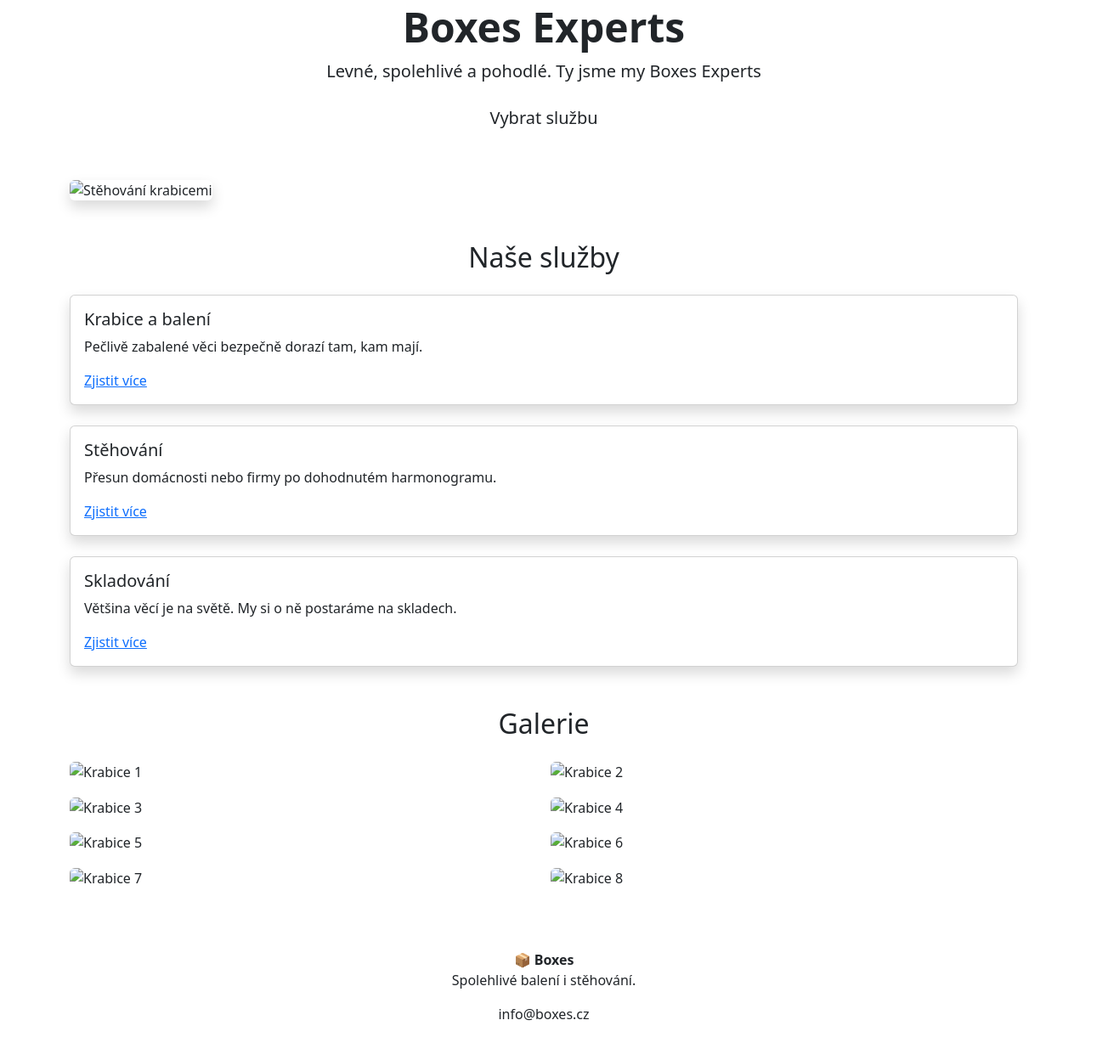
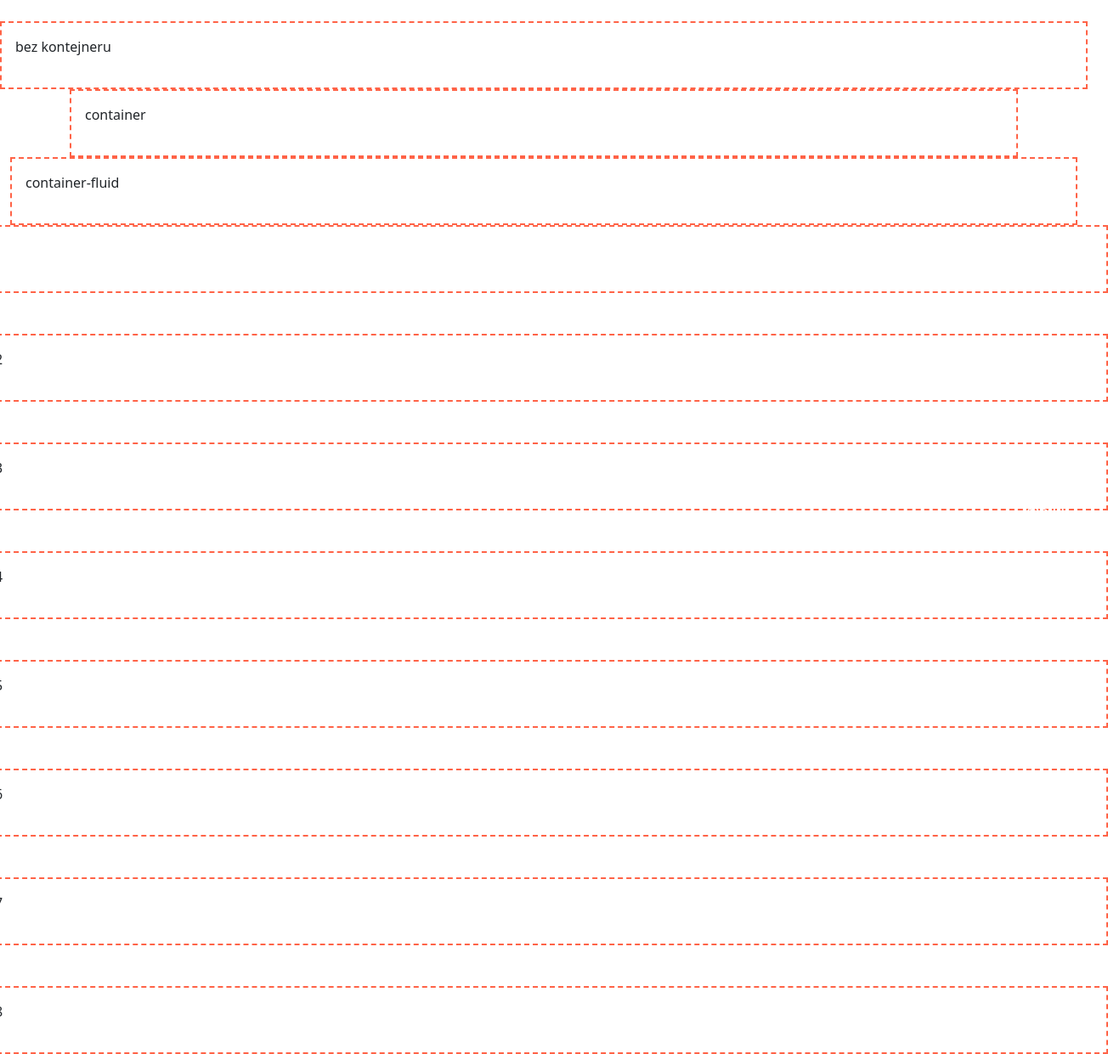
Before and after one commit to gyarab/2026_wt_zumr, a plain HTML site: page boxes/sablona.html in a window 1280 px wide. Shown: the part 175-1416 px from the top of the page at 85% size, 1304 px wide, since content can reach past the window. Drawn offline with nearby package versions, Linux system fonts and the light colour scheme.

Commit message:
Update sablona.html

```diff
--- a/boxes/sablona.html
+++ b/boxes/sablona.html
@@ -17,34 +17,32 @@
             min-height: 80px;
         }
     </style>
-
 </head>
 <body>
 
-    <nav class="navbar md:navbar-expand bg_body_tertiary shadow sticky-top">
+    <nav class="navbar md:navbar-expand bg_body_tertiary">
         <div class="container">
-            <a class="navbar-brand fw-bold" href="#boxes">📦 Boxes</a>
+            <a class="navbar-brand" href="#">Home</a>
 
-            <button class="navbar-toggler" type="button" data-bs-toggle="collapse" data-bs-target="#menu" aria-controls="menu" aria-expanded="false" aria-label="Otevřít menu">
+            <button class="navbar-toggler" type="button" data-bs-toggle="collapse" data-bs-target="#navbarNav" aria-controls="navbarNav" aria-expanded="false" aria-label="Toggle navigation">
                 <span class="navbar-toggler-icon"></span>
-
             </button>
 
-            <div class="collapse navbar-collapse" id="menu">
-                <ul class="navbar-nav ms-auto">
-                    <li class="nav-item"><a class="nav-link" href="#sluzby">Služby</a></li>
-                    <li class="nav-item"><a class="nav-link" href="#galerie">Galerie</a></li>
-                    <li class="nav-item"><a class="nav-link" href="kontakty.html">Kontakt</a></li>
+            <div class="collapse navbar-collapse" id="navbarNav">
+                <ul class="navbar-nav">
+                    <li class="nav-item">
+                        <a class="nav-link" href="#">Služby</a>
+                    </li>
+                    <li class="nav-item">
+                        <a class="nav-link" href="#">Galerie</a>
+                    </li>
+                    <li class="nav-item">
+                        <a class="nav-link" href="#">Kontakt</a>
+                    </li>
                 </ul>
             </div>
         </div>
     </nav>
-
-    <!-- Úkol 7: pruhy podle šířky obrazovky -->
-    <div class="container mt-3">
-        <div class="alert theme-warning md:d-none" role="alert">📱 Jsi na mobilu</div>
-        <div class="alert theme-info d-none lg:d-block" role="alert">🖥️ Jsi na velkém displeji</div>
-    </div>
 
     <!-- Ukazatel aktuálního breakpointu (vpravo dole) -->
     <div class="position-fixed bottom-0 end-0 m-3 badge theme-inverse fs-md">
@@ -56,85 +54,31 @@
         <span class="d-none 2xl:d-inline">2XL ≥ 1536</span>
     </div>
 
-    <main id="boxes">
-        <!-- Hero: mobil pod sebou, od LG vedle sebe 1:1 -->
-        <section class="container my-5">
-            <div class="row g-5 align-items-center">
-                <div class="col-12 lg:col-6 text-center lg:text-start">
-                    <h1 class="display-5 fw-bold">Boxes Experts</h1>
-                    <p class="lead">Levné, spolehlivé a pohodlé. Ty jsme my Boxes Experts</p>
-                    <a class="btn theme-primary btn-lg" href="#sluzby">Vybrat službu</a>
-                </div>
-                <div class="col-12 lg:col-6">
-                    <img src="img/hero.svg" class="img-fluid rounded shadow" alt="Stěhování krabicemi">
-                </div>
-            </div>
-        </section>
+    <div class="container">
+        <h1 class="my-5">Boxes</h1>
 
-        <!-- 3 karty služeb -->
-        <section id="sluzby" class="container my-5">
-            <h2 class="mb-4 text-center">Naše služby</h2>
-            <div class="row g-4">
-                <div class="col-12 md:col-4">
-                    <article class="card h-100 shadow rounded">
-                        <div class="card-body">
-                            <h3 class="card-title h5">Krabice a balení</h3>
-                            <p class="card-text">Pečlivě zabalené věci bezpečně dorazí tam, kam mají.</p>
-                            <a href="#kontakt" class="card-link">Zjistit více</a>
-                        </div>
-                    </article>
-                </div>
-                <div class="col-12 md:col-4">
-                    <article class="card h-100 shadow rounded">
-                        <div class="card-body">
-                            <h3 class="card-title h5">Stěhování</h3>
-                            <p class="card-text">Přesun domácnosti nebo firmy po dohodnutém harmonogramu.</p>
-                            <a href="#kontakt" class="card-link">Zjistit více</a>
-                        </div>
-                    </article>
-                </div>
-                <div class="col-12 md:col-4">
-                    <article class="card h-100 shadow rounded">
-                        <div class="card-body">
-                            <h3 class="card-title h5">Skladování</h3>
-                            <p class="card-text">Většina věcí je na světě. My si o ně postaráme na skladech.</p>
-                            <a href="#kontakt" class="card-link">Zjistit více</a>
-                        </div>
-                    </article>
-                </div>
-            </div>
-        </section>
 
-        <!-- Galerie: 2 / 3 / 4 obrázky vedle sebe -->
-        <section id="galerie" class="container my-5">
-            <h2 class="mb-4 text-center">Galerie</h2>
-            <div class="row g-3">
-                <div class="col-6 md:col-4 lg:col-3"><img src="img/box1.svg" class="ratio-1x1 object-fit-cover w-100 rounded" alt="Krabice 1"></div>
-                <div class="col-6 md:col-4 lg:col-3"><img src="img/box2.svg" class="ratio-1x1 object-fit-cover w-100 rounded" alt="Krabice 2"></div>
-                <div class="col-6 md:col-4 lg:col-3"><img src="img/box3.svg" class="ratio-1x1 object-fit-cover w-100 rounded" alt="Krabice 3"></div>
-                <div class="col-6 md:col-4 lg:col-3"><img src="img/box4.svg" class="ratio-1x1 object-fit-cover w-100 rounded" alt="Krabice 4"></div>
-                <div class="col-6 md:col-4 lg:col-3"><img src="img/box5.svg" class="ratio-1x1 object-fit-cover w-100 rounded" alt="Krabice 5"></div>
-                <div class="col-6 md:col-4 lg:col-3"><img src="img/box6.svg" class="ratio-1x1 object-fit-cover w-100 rounded" alt="Krabice 6"></div>
-                <div class="col-6 md:col-4 lg:col-3"><img src="img/box7.svg" class="ratio-1x1 object-fit-cover w-100 rounded" alt="Krabice 7"></div>
-                <div class="col-6 md:col-4 lg:col-3"><img src="img/box8.svg" class="ratio-1x1 object-fit-cover w-100 rounded" alt="Krabice 8"></div>
-            </div>
-        </section>
+    </div>
+    <main>
+
     </main>
+    <aside>
 
-    <!-- Patička -->
-    <footer id="kontakt" class="bg_body_tertiary mt-5 py-4">
-        <div class="container">
-            <div class="row g-3 align-items-center text-center md:text-start">
-                <div class="col-12 md:col-6">
-                    <strong>📦 Boxes</strong>
-                    <div>Spolehlivé balení i stěhování.</div>
-                </div>
-                <div class="col-12 md:col-6 text-center md:text-end">
-                    <a class="nav-link d-inline" href="mailto:info@boxes.cz">info@boxes.cz</a>
-                </div>
-            </div>
-        </div>
-    </footer>
+    </aside>
+    <div class="krabice">bez kontejneru</div>
+    <div class="container"><div class="krabice">container</div></div>
+    <div class="container-fluid"><div class="krabice">container-fluid</div></div>
+
+    <div class="row g-5">
+        <div class="col-12 md:col-6 lg:col-4 krabice xl:col-3">1</div>
+        <div class="col-12 md:col-6 lg:col-4 krabice xl:col-3">2</div>
+        <div class="col-12 md:col-6 lg:col-4 krabice xl:col-3">3</div>
+        <div class="col-12 md:col-6 lg:col-4 krabice xl:col-3">4</div>
+        <div class="col-12 md:col-6 lg:col-4 krabice xl:col-3">5</div>
+        <div class="col-12 md:col-6 lg:col-4 krabice xl:col-3">6</div>
+        <div class="col-12 md:col-6 lg:col-4 krabice xl:col-3">7</div>
+        <div class="col-12 md:col-6 lg:col-4 krabice xl:col-3">8</div>
+    </div>
 
 
     <!-- Bootstrap 6 – JS (je to ES modul => type="module") -->
```
